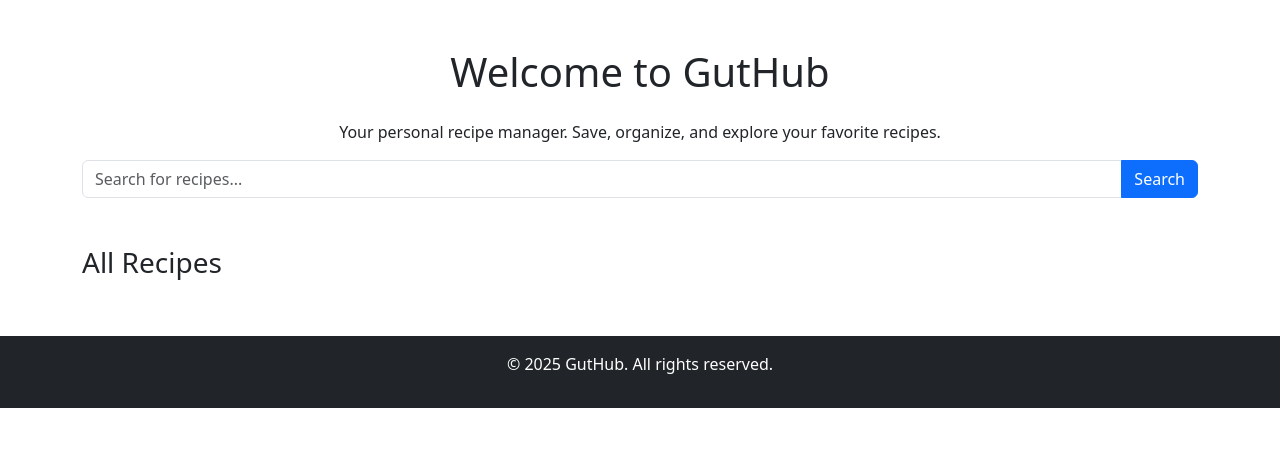
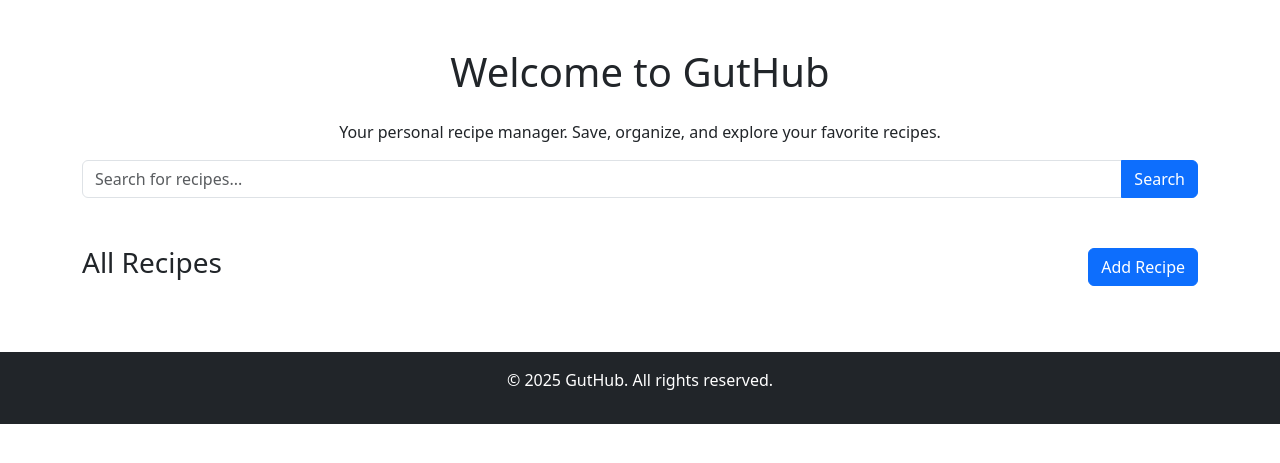
Before and after one commit to robperc/GutHub, a Flask app: page / in a window 1280 px wide. Shown: the part 56-519 px from the top of the page. Run offline with Flask 3, Linux system fonts and the light colour scheme.

Commit message:
Enhance recipe display by adding an "Add Recipe" button and displaying categories in recipe details

```diff
--- a/guthub/templates/index.html
+++ b/guthub/templates/index.html
@@ -40,16 +40,17 @@
         </form>
 
         <div class="row mt-5">
-            <div class="col-md-12">
+            <div class="col-md-12 d-flex justify-content-between align-items-center">
                 <h3>All Recipes</h3>
-                <ul class="list-group">
-                    {% for recipe in recipes %}
-                    <li class="list-group-item">
-                        <a href="/recipe/{{ recipe[0] }}" class="text-decoration-none">{{ recipe[1] }}</a>
-                    </li>
-                    {% endfor %}
-                </ul>
+                <a href="/add_recipe" class="btn btn-primary">Add Recipe</a>
             </div>
+            <ul class="list-group mt-3">
+                {% for recipe in recipes %}
+                <li class="list-group-item">
+                    <a href="/recipe/{{ recipe[0] }}" class="text-decoration-none">{{ recipe[1] }}</a>
+                </li>
+                {% endfor %}
+            </ul>
         </div>
     </div>
 
```
